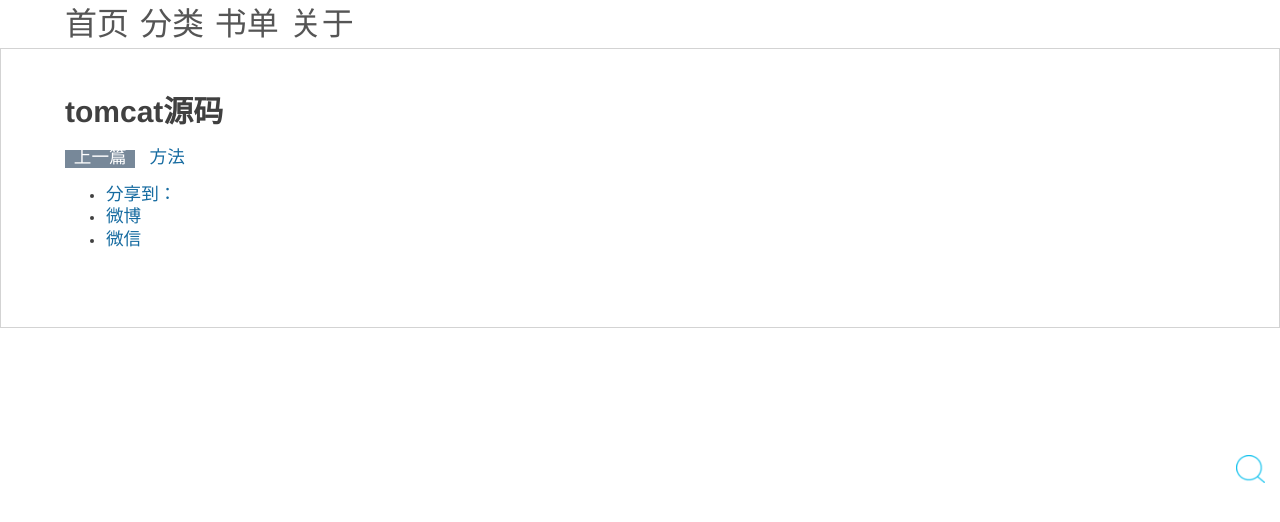
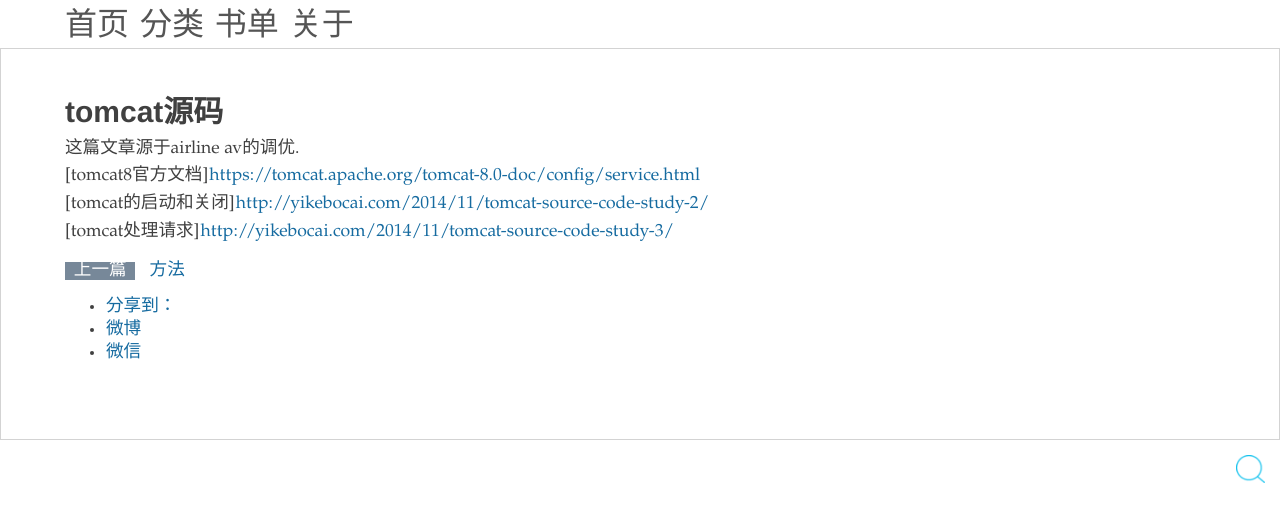
Before and after one commit to zy123a/lcj1992.github.com, a Jekyll site: the page built from _posts/soft/tomcat/2016-04-26-tomcat_source.md, in a window 1280 px wide. Shown: the top 522 px of the page. Built offline with Jekyll 4.4.1, drawn with Linux system fonts in a browser that asks for light colours; nearby versions of some CDN libraries; comment, search, counter and statistics services are not loaded.

Commit message:
annotation

```diff
--- a/_posts/soft/tomcat/2016-04-26-tomcat_source.md
+++ b/_posts/soft/tomcat/2016-04-26-tomcat_source.md
@@ -4,3 +4,12 @@
 categories: soft
 tags: tomcat source
 ---
+
+这篇文章源于airline av的调优.
+
+
+[tomcat8官方文档]<https://tomcat.apache.org/tomcat-8.0-doc/config/service.html>
+
+[tomcat的启动和关闭]<http://yikebocai.com/2014/11/tomcat-source-code-study-2/>
+
+[tomcat处理请求]<http://yikebocai.com/2014/11/tomcat-source-code-study-3/>
```
Also changed, not shown: 1 other file.
